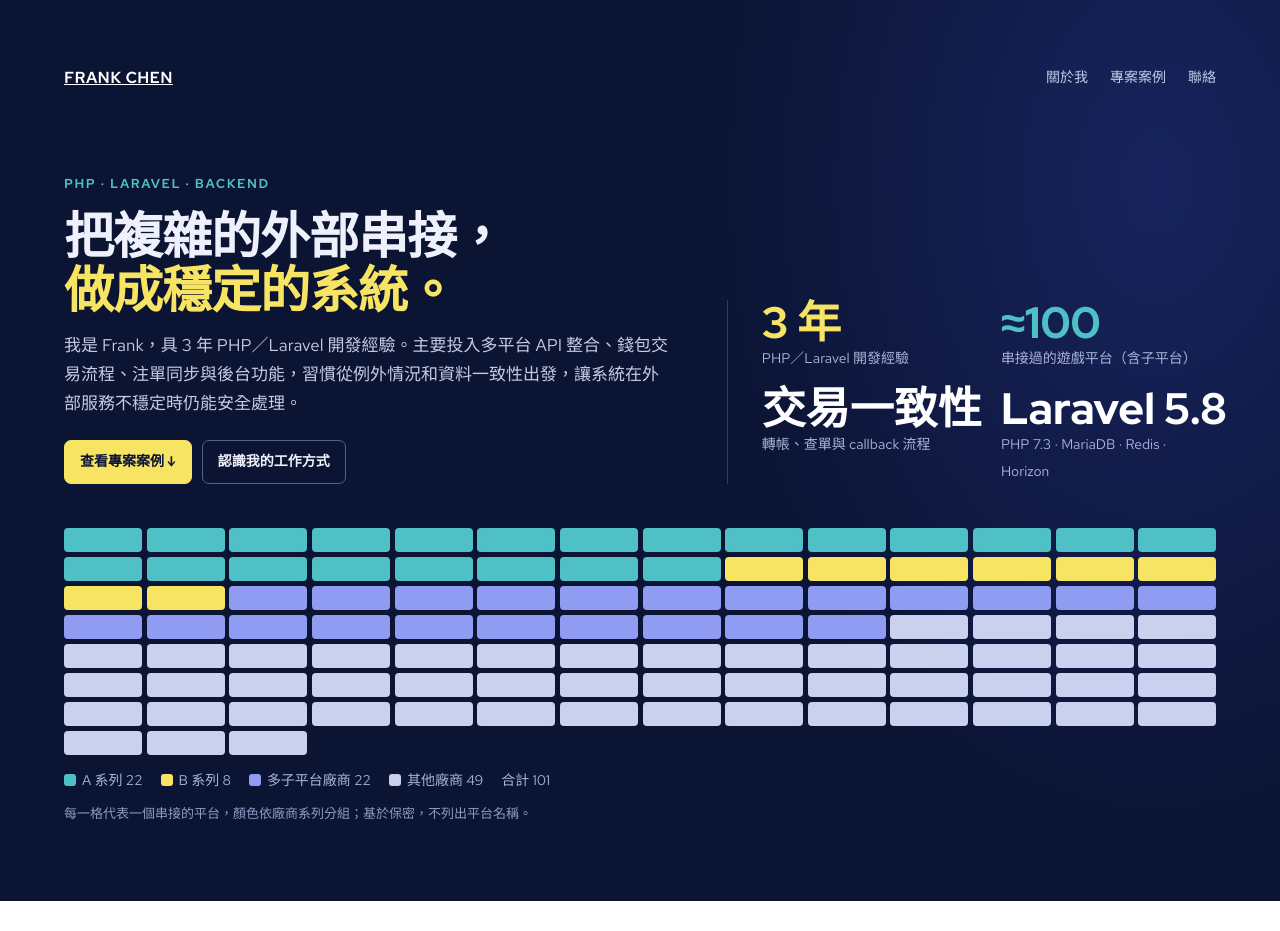
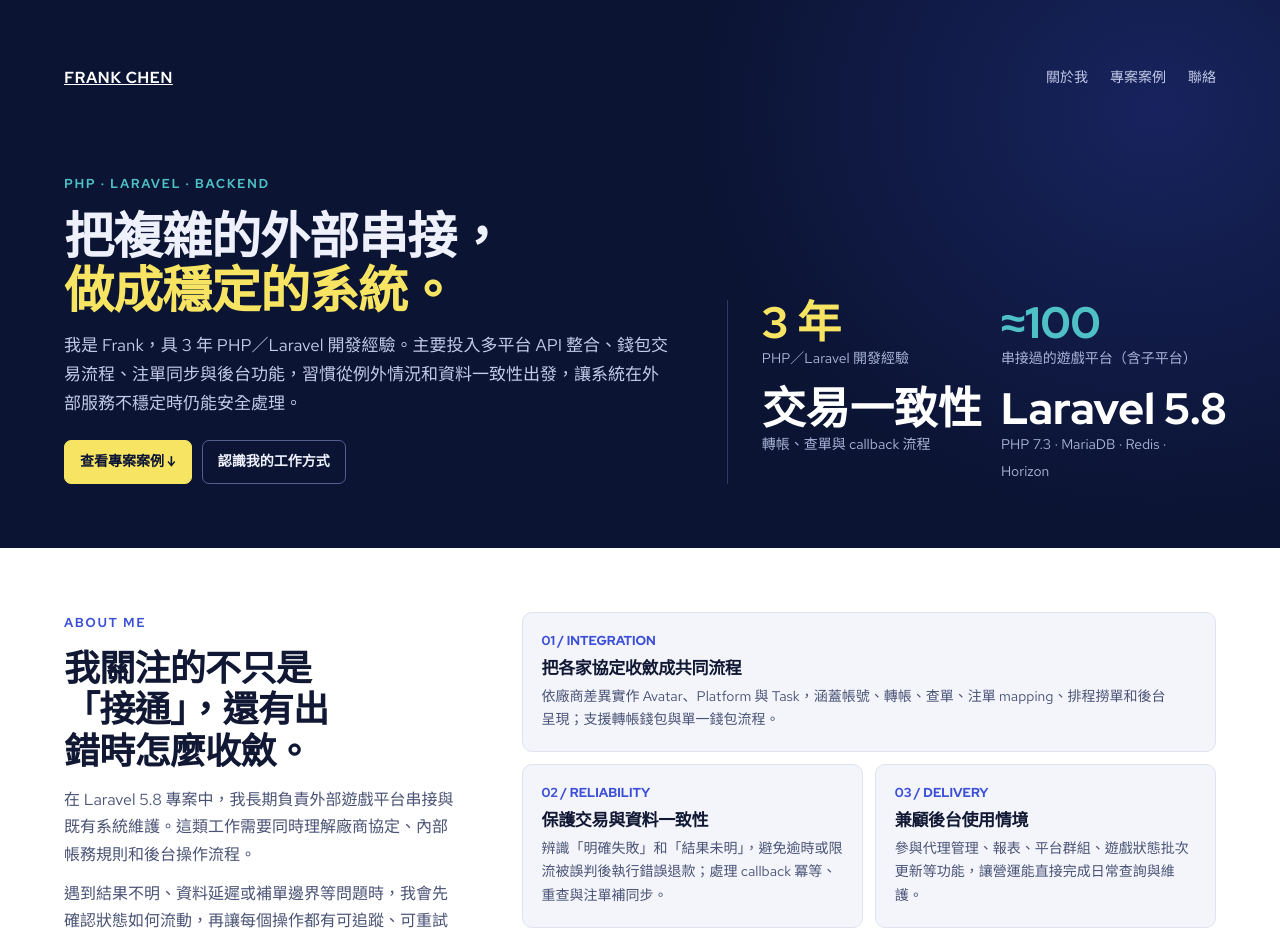
Before and after one commit to frank-chen-code/frank-chen-code.github.io, a plain HTML site: page index.html in a window 1280 px wide. Shown: the top 931 px of the page. Drawn offline with Linux system fonts and the light colour scheme.

Commit message:
Add files via upload

```diff
--- a/index.html
+++ b/index.html
@@ -187,9 +187,6 @@ footer b{color:#fff}
         <div class="fig1"><b>Laravel 5.8</b><span>PHP 7.3 · MariaDB · Redis · Horizon</span></div>
       </div>
     </div>
-    <div class="grid" id="grid" aria-label="串接的平台，依廠商系列分組"></div>
-    <div class="legend" id="legend"></div>
-    <p class="note">每一格代表一個串接的平台，顏色依廠商系列分組；基於保密，不列出平台名稱。</p>
   </div>
 </header>
 
@@ -324,10 +321,6 @@ $end = $end->min(now()->subSeconds(self::<span class="g">END_BUFFER_SEC</span>))
 
 <script>
 {
-const groups=[["A 系列",22,"#4fc1c6"],["B 系列",8,"#f7e463"],["多子平台廠商",22,"#8f9cf2"],["其他廠商",49,"#c9d1ee"]];
-let k=0;
-document.getElementById("grid").innerHTML=groups.map(([n,c,col])=>Array.from({length:c},()=>`<div class="cell" style="background:${col};animation-delay:${(k++)*8}ms"></div>`).join("")).join("");
-document.getElementById("legend").innerHTML=groups.map(([n,c,col])=>`<span><i style="background:${col}"></i>${n} ${c}</span>`).join("")+`<span>合計 ${groups.reduce((a,g)=>a+g[1],0)}</span>`;
 
 const nav=["總覽","會員管理","報表","平台管理","交易查詢","權限"];
 const side=on=>`<div class="mk-side"><b>Demo Admin</b>${nav.map(x=>`<span${x===on?' class="on"':''}>${x}</span>`).join("")}</div>`;
```
